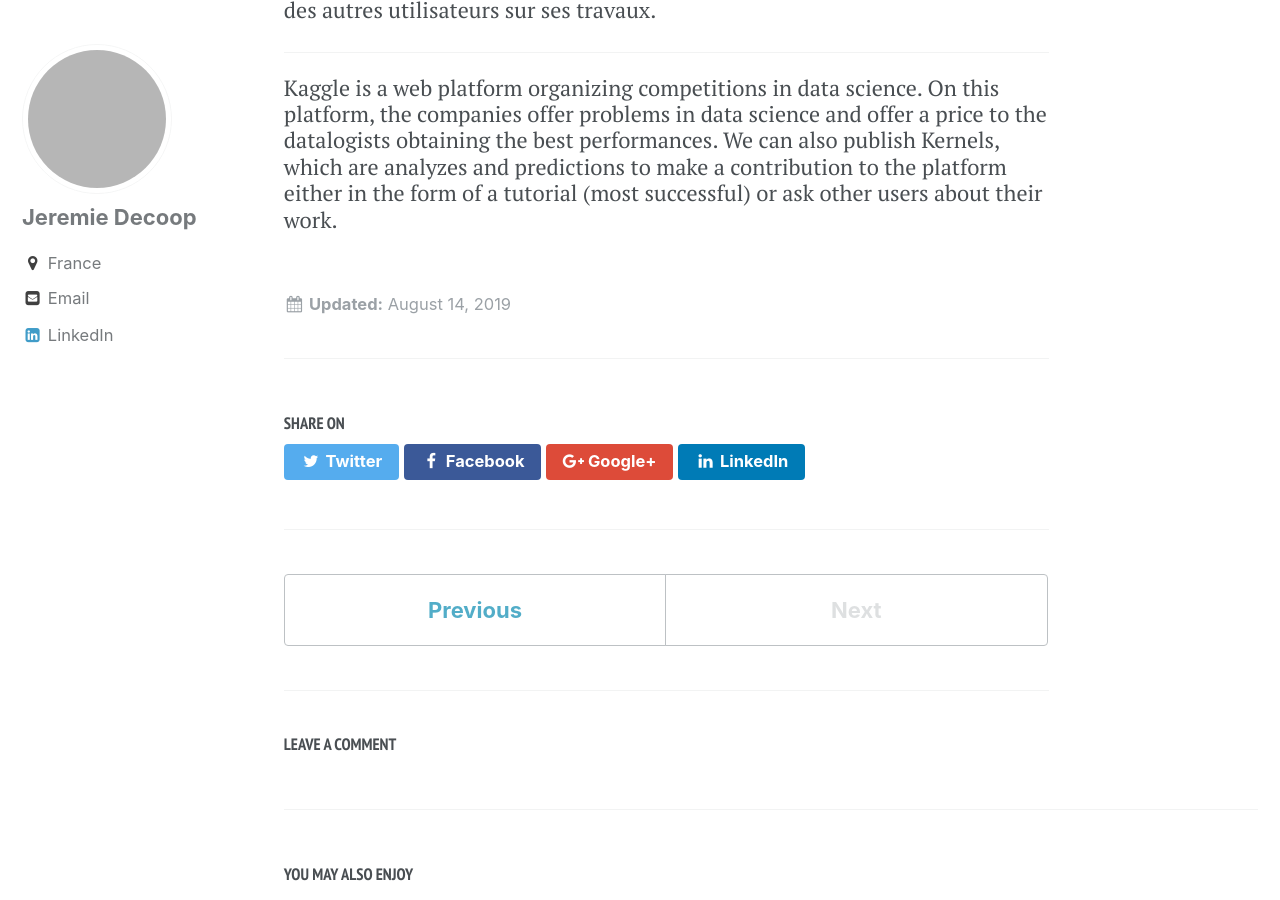
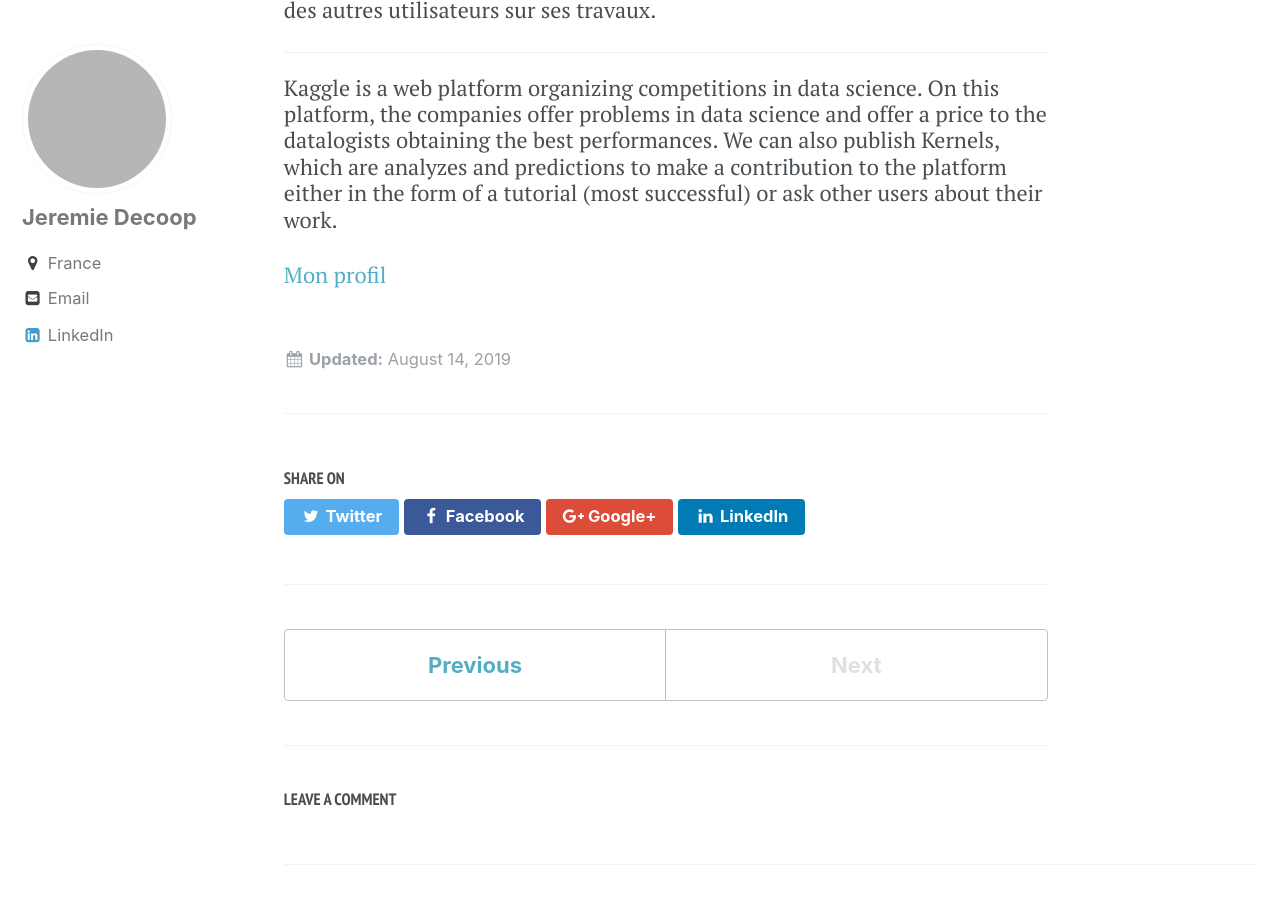
Before and after one commit to JeremieDec/home, a Jekyll site: the page built from _posts/2019-08-14-mon profil Kaggle.md, in a window 1280 px wide and 900 px high, scrolled down 699 px. Built offline with Jekyll 4.4.1, drawn with Linux system fonts in a browser that asks for light colours.

Commit message:
Update 2019-08-14-mon profil Kaggle.md

```diff
--- a/_posts/2019-08-14-mon profil Kaggle.md
+++ b/_posts/2019-08-14-mon profil Kaggle.md
@@ -11,3 +11,5 @@ qui a le plus de succès) ou demander l'avis des autres utilisateurs sur ses tra
 Kaggle is a web platform organizing competitions in data science. On this platform, the companies offer problems in data science and offer a price to the datalogists obtaining the best performances.
 We can also publish Kernels, which are analyzes and predictions to make a contribution to the platform either in the form of a tutorial
 (most successful) or ask other users about their work.
+
+[Mon profil](https://www.kaggle.com/jeremiedec)
```
